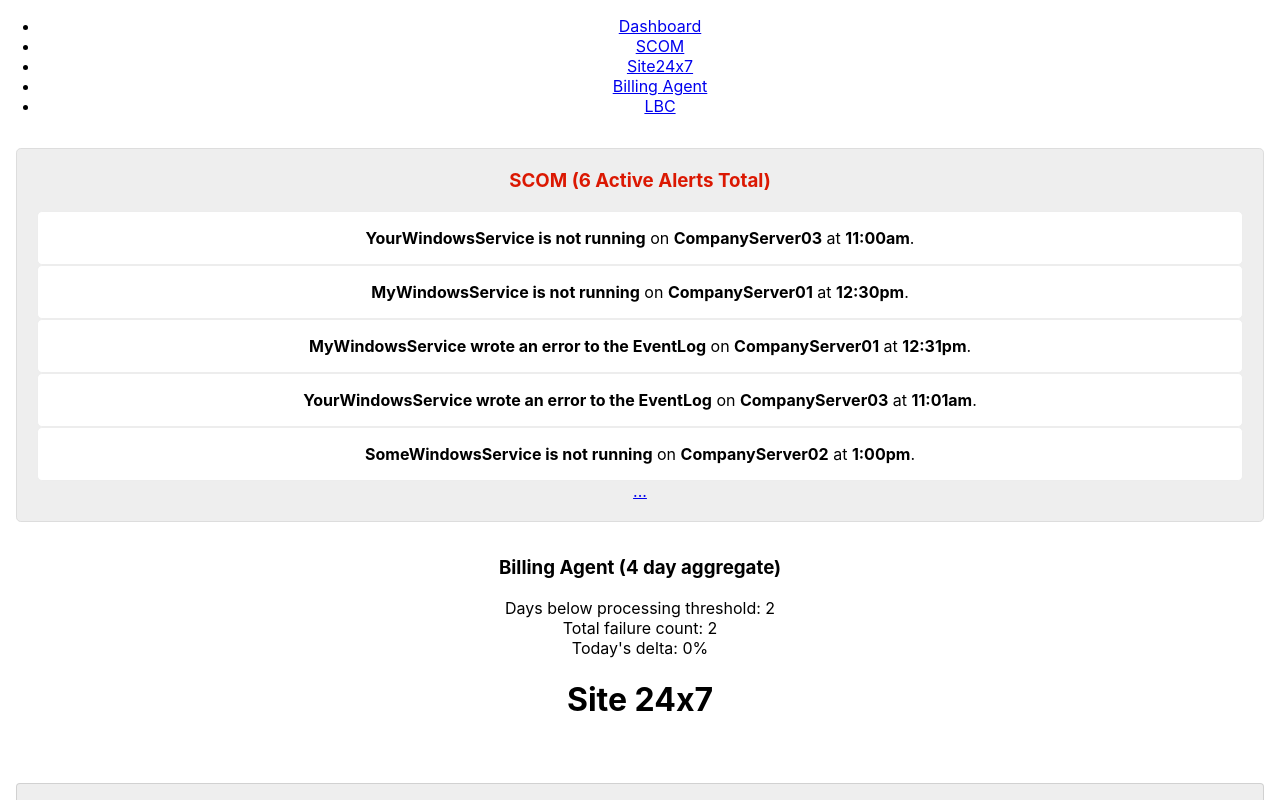
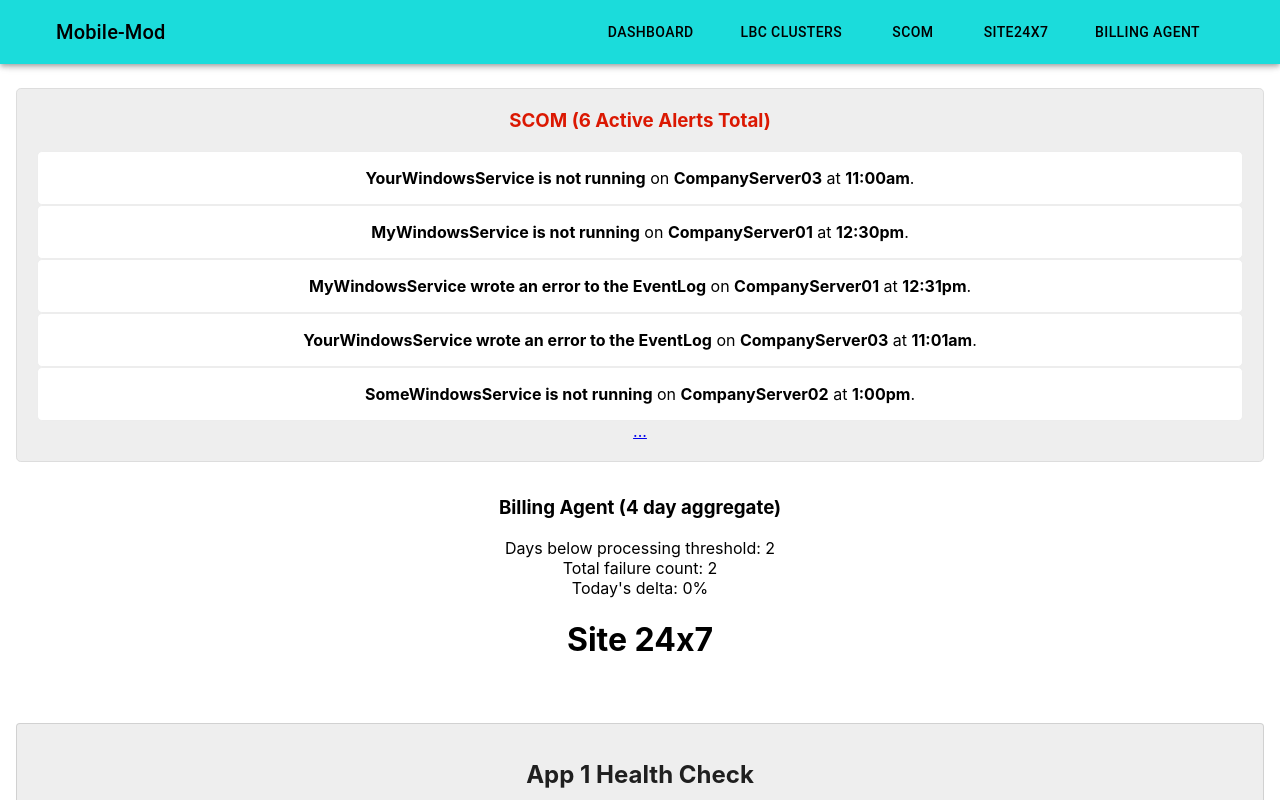
Before and after one commit to prodgers1/pwa-hackathon, a React (Create React App) app: page / in a window 1280 px wide. Shown: the top 800 px of the page. Built offline with nearby package versions, Linux system fonts and the light colour scheme.

Commit message:
Added Styled Header (nav) toolbar, removed unstyled Nav

```diff
--- a/src/App.js
+++ b/src/App.js
@@ -1,41 +1,29 @@
 import React from 'react';
-import {
-  BrowserRouter as Router,
-  Switch,
-  Route,
-  Link
-} from "react-router-dom";
+import { Switch, Route, Link } from "react-router-dom";
+import { makeStyles } from "@material-ui/core";
 
 import './App.css';
 import SCOM from './components/SCOM/SCOM';
+import Header from './components/Header/Header';
 import Site247 from './components/Site247/Site247';
 import Dashboard from './components/Dashboard/Dashboard';
 import BillingAgent from './components/BillingAgent/BillingAgent';
 import LoadBalancerList from './components/LbCluster/LoadBalancerList';
 
+
+const useStyles = makeStyles(() => ({
+  main: {
+    marginTop: '4.5em'
+  },
+}));
+
 function App() {
+  const classes = useStyles();
+
   return (
-    <Router>
-      <div className="App">
-        <nav>
-          <ul>
-            <li>
-              <Link to="/">Dashboard</Link>
-            </li>
-            <li>
-              <Link to="/scom">SCOM</Link>
-            </li>
-            <li>
-              <Link to="/site24x7">Site24x7</Link>
-            </li>
-            <li>
-              <Link to="/billingAgent">Billing Agent</Link>
-            </li>
-            <li>
-              <Link to="/lbc">LBC</Link>
-            </li>
-          </ul>
-        </nav>
+    <div className="App">
+      <Header/>
+      <main className={classes.main}>
         <Switch>
           <Route path="/scom">
             <SCOM isDashboard={false} />
@@ -53,8 +41,8 @@
             <Dashboard />
           </Route>
         </Switch>
-      </div>
-    </Router>
+      </main>
+    </div>
   );
 }
 
--- /dev/null
+++ b/src/components/Header/Header.js
@@ -0,0 +1,112 @@
+import React, { useState, useEffect } from "react";
+import { Link as RouterLink } from "react-router-dom";
+import {
+  AppBar,
+  Toolbar,
+  Typography,
+  makeStyles,
+  Button,
+} from "@material-ui/core";
+
+const headersData = [
+  {
+    label: "Dashboard",
+    href: "/",
+  },
+  {
+    label: "LBC Clusters",
+    href: "/lbc",
+  },
+  {
+    label: "SCOM",
+    href: "/scom",
+  },
+  {
+    label: "Site24x7",
+    href: "/site24x7",
+  },
+  {
+    label: "Billing Agent",
+    href: "/billingAgent",
+  }
+];
+
+const useStyles = makeStyles(() => ({
+  header: {
+    color: '#000',
+    backgroundColor: "#1BDCDB",
+    padding: '0 3em 0 2em'
+  },
+  toolbar: {
+    display: 'flex',
+    justifyContent: 'space-between',
+  },
+  menuButton: {
+    size: '1.2em',
+    marginLeft: '2.2em',
+ },
+}));
+
+const Header = () => {
+  const classes = useStyles();
+
+  const [state, setState] = useState({
+    mobileView: false
+  })
+  const { mobileView } = state;
+
+  useEffect(() => {
+    const setResponsiveness = () => {
+      return window.innerWidth < 900
+        ? setState((prevState) => ({ ...prevState, mobileView: true }))
+        : setState((prevState) => ({ ...prevState, mobileView: false }));
+    };
+    setResponsiveness();
+    window.addEventListener("resize", () => setResponsiveness());
+  }, []);
+
+  const displayDesktop = () => {
+    return (
+      <Toolbar className={classes.toolbar}>
+        {logo}
+        <div>{getMenuButtons()}</div>
+      </Toolbar>
+    );
+  };
+
+  const displayMobile = () => {
+    return (<div></div>);
+  };
+
+  const logo = (
+    <Typography variant="h6" component="h1">
+      Mobile-Mod
+    </Typography>
+  );
+
+  const getMenuButtons = () => {
+    return headersData.map(({ label, href }) => {
+      return (
+        <Button
+          {...{
+            key: label,
+            color: "inherit",
+            to: href,
+            component: RouterLink,
+            className: classes.menuButton
+          }}
+        >
+          {label}
+        </Button>
+      );
+    });
+  };
+
+  return (
+    <header>
+      <AppBar className={classes.header}>{mobileView ? displayMobile() : displayDesktop()}</AppBar>
+    </header>
+  );
+}
+
+export default Header;
--- a/src/index.js
+++ b/src/index.js
@@ -4,10 +4,13 @@
 import App from './App';
 import * as serviceWorkerRegistration from './serviceWorkerRegistration';
 import reportWebVitals from './reportWebVitals';
+import { BrowserRouter as Router } from "react-router-dom";
 
 ReactDOM.render(
   <React.StrictMode>
-    <App />
+    <Router>
+      <App />
+    </Router>
   </React.StrictMode>,
   document.getElementById('root')
 );
```
